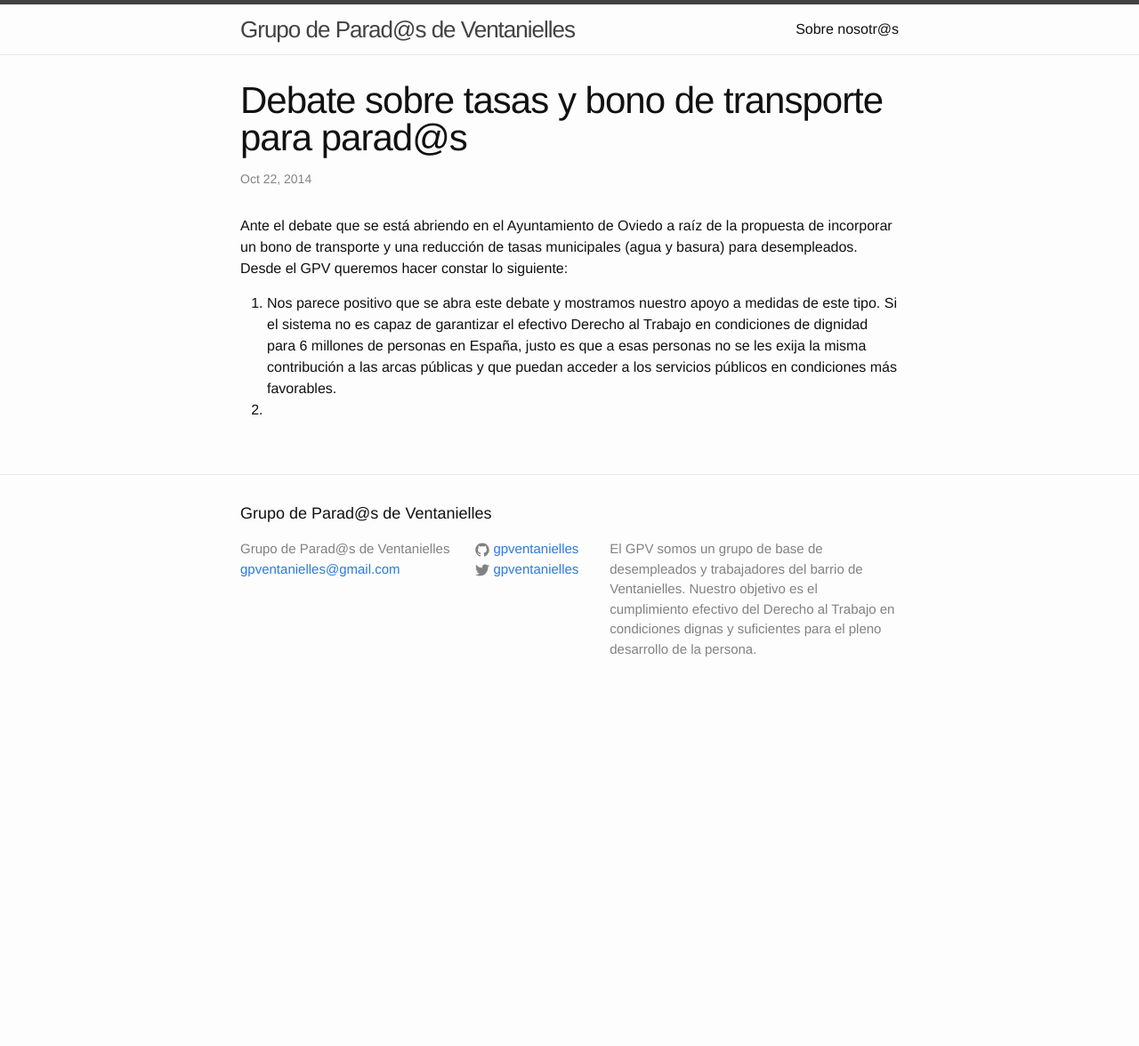
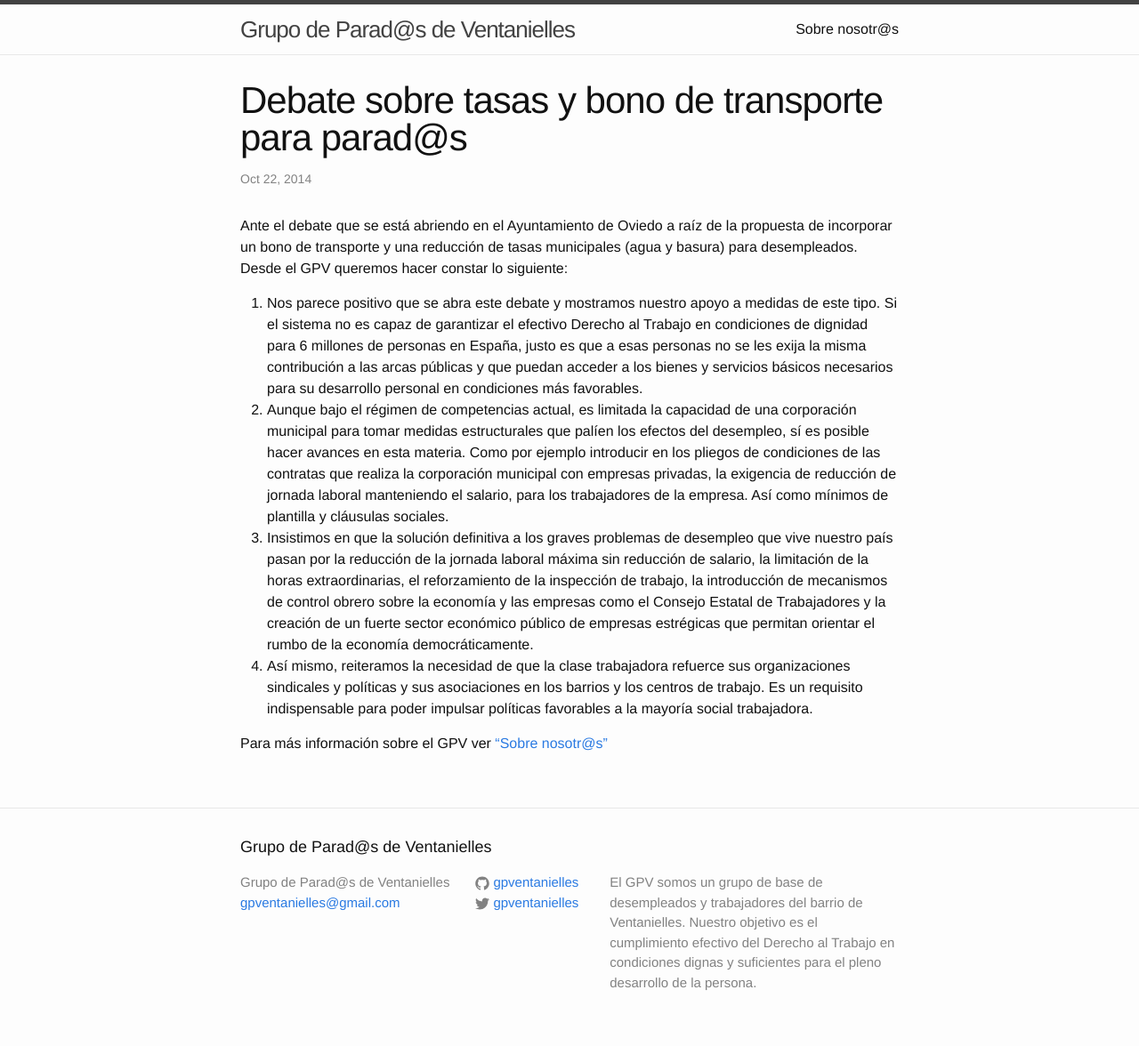
Before and after one commit to gpventanielles/gpventanielles.github.io, a Jekyll site: the page built from _posts/2014-10-22-debate-tasas-bono-transporte.markdown, in a window 1280 px wide. Shown: the whole page at 89% size. Built offline with Jekyll 4.4.1, drawn with Linux system fonts in a browser that asks for light colours; before the commit the page ends 900 px from its top, so only the background shows below that.

Commit message:
publicación blog3

```diff
--- a/_posts/2014-10-22-debate-tasas-bono-transporte.markdown
+++ b/_posts/2014-10-22-debate-tasas-bono-transporte.markdown
@@ -7,5 +7,9 @@ categories: notas de prensa
 
 Ante el debate que se está abriendo en el Ayuntamiento de Oviedo a raíz de la propuesta de incorporar un bono de transporte y una reducción de tasas municipales (agua y basura) para desempleados. Desde el GPV queremos hacer constar lo siguiente:
 
-1. Nos parece positivo que se abra este debate y mostramos nuestro apoyo a medidas de este tipo. Si el sistema no es capaz de garantizar el efectivo Derecho al Trabajo en condiciones de dignidad para 6 millones de personas en España, justo es que a esas personas no se les exija la misma contribución a las arcas públicas y que puedan acceder a los servicios públicos en condiciones más favorables.
-2.
+1. Nos parece positivo que se abra este debate y mostramos nuestro apoyo a medidas de este tipo. Si el sistema no es capaz de garantizar el efectivo Derecho al Trabajo en condiciones de dignidad para 6 millones de personas en España, justo es que a esas personas no se les exija la misma contribución a las arcas públicas y que puedan acceder a los bienes y servicios básicos necesarios para su desarrollo personal en condiciones más favorables.
+2. Aunque bajo el régimen de competencias actual, es limitada la capacidad de una corporación municipal para tomar medidas estructurales que palíen los efectos del desempleo, sí es posible hacer avances en esta materia. Como por ejemplo introducir en los pliegos de condiciones de las contratas que realiza la corporación municipal con empresas privadas, la exigencia de reducción de jornada laboral manteniendo el salario, para los trabajadores de la empresa. Así como mínimos de plantilla y cláusulas sociales.
+3. Insistimos en que la solución definitiva a los graves problemas de desempleo que vive nuestro país pasan por la reducción de la jornada laboral máxima sin reducción de salario, la limitación de la horas extraordinarias, el reforzamiento de la inspección de trabajo, la introducción de mecanismos de control obrero sobre la economía y las empresas como el Consejo Estatal de Trabajadores y la creación de un fuerte sector económico público de empresas estrégicas que permitan orientar el rumbo de la economía democráticamente.
+4. Así mismo, reiteramos la necesidad de que la clase trabajadora refuerce sus organizaciones sindicales y políticas y sus asociaciones en los barrios y los centros de trabajo. Es un requisito indispensable para poder impulsar políticas favorables a la mayoría social trabajadora.
+
+Para más información sobre el GPV ver ["Sobre nosotr@s"](/about)
```
Also changed, not shown: 2 other files.
